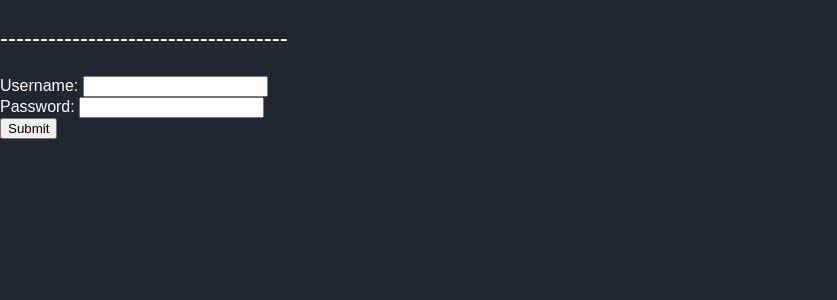
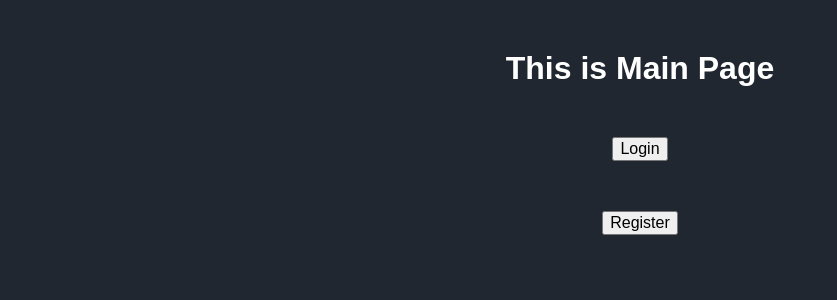
Before and after one commit to jaykwonproject/CSE312, a Flask app: page / in a window 1280 px wide. Shown: the top 300 px of the page, without its empty margins (0-837 px from the left). Run offline with Flask 2, Linux system fonts and the light colour scheme; data that the repository does not hold is empty.

Commit message:
register functionality #4

```diff
--- a/server.py
+++ b/server.py
@@ -4,28 +4,70 @@ from pymongo import MongoClient
 app = flask.Flask(__name__)
 
 @app.route('/')
+def home():
+    if not flask.session.get('logged_in'):
+        return flask.render_template('index.html')
+    else:
+        if flask.session.get('user') == None:
+            return flask.render_template('index.html')
+        else:
+            return flask.render_template('index.html', data=flask.session.get('user'))
 
-def home():
-    client = MongoClient('mongo',27017)
-    db = client.chatDatabase
-    collection = db.chatCollection
-    results = collection.find()
-    return flask.render_template('index.html', data=results)
 
-@app.route('/register', methods=['GET', 'POST'])
-def register():
-    client = MongoClient('mongo',27017)
+@app.route('/login')
+def login():
+    return flask.render_template('login.html')
+
+@app.route('/checkCredentials' , methods=['GET', 'POST'])
+def checkCredentials():
+    #client = MongoClient('mongo',27017)
+    client = MongoClient('mongodb://localhost:27017')
     db = client.chatDatabase
     collection = db.chatCollection
     username = flask.request.form['username']
     password = flask.request.form['password']
-    collection.insert_one({"username": username, "password": password})
+    check = collection.find_one({"username": username, "password": password})
     client.close()
-    return flask.redirect(flask.url_for('home'),code=301)
+    if check == None:
+        app.logger.info("doesn't exist!")
+        return flask.redirect(flask.url_for('login'))
+    else:
+        flask.session['logged_in'] = True
+        flask.session['user'] = username
+        return flask.redirect(flask.url_for('home'))
+
+@app.route('/register', methods=['GET', 'POST'])
+def register():
+    return flask.render_template('register.html')
+
+@app.route('/checkAvailability', methods=['GET', 'POST'])
+def checkAvailability():
+    client = MongoClient('mongodb://localhost:27017')
+    db = client.chatDatabase
+    collection = db.chatCollection
+    username = flask.request.form['username']
+    password = flask.request.form['password']
+    re_password = flask.request.form['re-password']
+    check = collection.count_documents({"username": username})
+    if check != 0:
+        app.logger.info("Duplicated username! Please use another username")
+        return flask.redirect(flask.url_for('register'))
+
+    elif password != re_password:
+        app.logger.info("Please enter the password agian!")
+        return flask.redirect(flask.url_for('register'))
+
+    else:
+        collection.insert_one({"username": username, "password": password})
+        app.logger.info("Now you are our member!")
+        client.close()
+        return flask.redirect(flask.url_for('login'))
+
 
 @app.route('/<error>')
 def error(error):
     return f"404 not found. Page '{error}' does not exist."
 
 if __name__ == "__main__":
-    app.run(host='0.0.0.0', port='8000')#change to false for production
+    app.secret_key ="123"
+    app.run(host='0.0.0.0', port='8000', debug=True)#change to false for production
--- a/static/style.css
+++ b/static/style.css
@@ -1,11 +1,3 @@
-h1 {
-    font-size: 4rem;
-  }
-
-p {
-    font-size: 1.5rem;
-  }
-
 body {
   margin: 0;
   font-family: 'Prompt', sans-serif;
@@ -14,129 +6,33 @@ body {
   overflow-x: hidden;
 }
 
-section {
-    position: relative;
-    display: flex;
-    flex-direction: column;
-    align-items: center;
-    min-height: 400px;
-    padding-top: 100px;
+a{
+text-decoration: none;
 }
 
-.blue {
-    background: #3c31dd;
+p{
+  margin:0 auto;
+  display:block;
+}
+.show{
+  margin:0 auto;
+  display:block;
+}
+.main{
+text-align: center;
+margin-top: 50px;
 }
 
-  .red {
-    background: #dd3f31;
+.login{
+margin:0 auto;
+display:block;
+margin-top: 50px;
+font-size: 1rem;
 }
 
-  .pink {
-    background: #ff0066;
-    overflow: hidden;
+.register{
+margin:0 auto;
+display:block;
+margin-top: 50px;
+font-size: 1rem;
 }
-
-  /* Curved bg with plain CSS */
-
-  .curve {
-    position: absolute;
-    height: 250px;
-    width: 100%;
-    bottom: 0;
-    text-align: center;
-  }
-
-  .curve::before {
-    content: '';
-    display: block;
-    position: absolute;
-    border-radius: 100% 50%;
-    width: 55%;
-    height: 100%;
-    transform: translate(85%, 60%);
-    background-color: hsl(216, 21%, 16%);
-  }
-
-  .curve::after {
-    content: '';
-    display: block;
-    position: absolute;
-    border-radius: 100% 50%;
-    width: 55%;
-    height: 100%;
-    background-color: #3c31dd;
-    transform: translate(-4%, 40%);
-    z-index: -1;
-  }
-
-  /* Bubble bg with plain CSS */
-
-  .bubble::after {
-    content: '';
-    border-top-left-radius: 50% 100%;
-    border-top-right-radius: 50% 100%;
-    position: absolute;
-    bottom: 0;
-    z-index: -1;
-    width: 100%;
-    background-color: #0f0f10;
-    height: 85%;
-  }
-
-  /* Curved bg with SVG via https://www.shapedivider.app/ */
-
-  .wave {
-    position: absolute;
-    top: 0;
-    left: 0;
-    width: 100%;
-    overflow: hidden;
-    line-height: 0;
-  }
-
-  .wave svg {
-    position: relative;
-    display: block;
-    width: calc(103% + 1.3px);
-    height: 262px;
-  }
-
-  .wave .shape-fill {
-    fill: hsl(240, 3%, 6%);
-  }
-
-  /* SVG background image via https://haikei.app/ */
-
-  .spacer {
-    aspect-ratio: 960/300;
-    width: 100%;
-    background-repeat: no-repeat;
-    background-position: center;
-    background-size: cover;
-  }
-
-  .layer1 {
-    background-image: url('./layer1.svg');
-  }
-  .layer2 {
-    background-image: url('./layer2.svg');
-  }
-
-  .flip {
-    transform: rotate(180deg);
-  }
-
-  .blob-motion {
-    position: absolute;
-    transform: translateY(-20%);
-    z-index: 0;
-  }
-
-  .blob-content {
-    z-index: 1;
-  }
-
-  .blobs {
-    width: 100%;
-    background: url('./blobs.svg') no-repeat bottom / cover;
-  }
--- a/templates/index.html
+++ b/templates/index.html
@@ -7,19 +7,21 @@
     <title>Main page</title>
     <link rel=stylesheet type=text/css href="{{ url_for('static', filename='style.css') }}">
   </head>
-  <p>------------------------------------</p>
-  {% for i in data %}
-  <p>username: {{i.username}}</p>
-  <p>password: {{i.password}}</p>
-  <p>---------------</p>
-  {% endfor %}
-   <form action="{{ url_for('register') }}" method="post">
-    Username: <input type="text" name="username"><br>
-    Password: <input type="text" name="password"><br>
-    <input type="submit" value="Submit">
-</form>
 
+  <h1 class="main">This is Main Page</h1>
 
-
+  {% block content %}
+    {% if session['logged_in'] %}
+      <h3>{{data}}</h3>
+      <a href="/logout">Logout</a>
+    {% else %}
+      <a href="/login">
+        <button class='login' type="button">Login</button>
+      </a>
+      <a href="/register">
+        <button class='register' type="button">Register</button>
+      </a>
+    {% endif %}
+  {% endblock %}
   </body>
 </html>
```
Also changed, not shown: templates/register.html (added, +22 -0 lines). Lines whose indentation alone changed are shown as unchanged.
